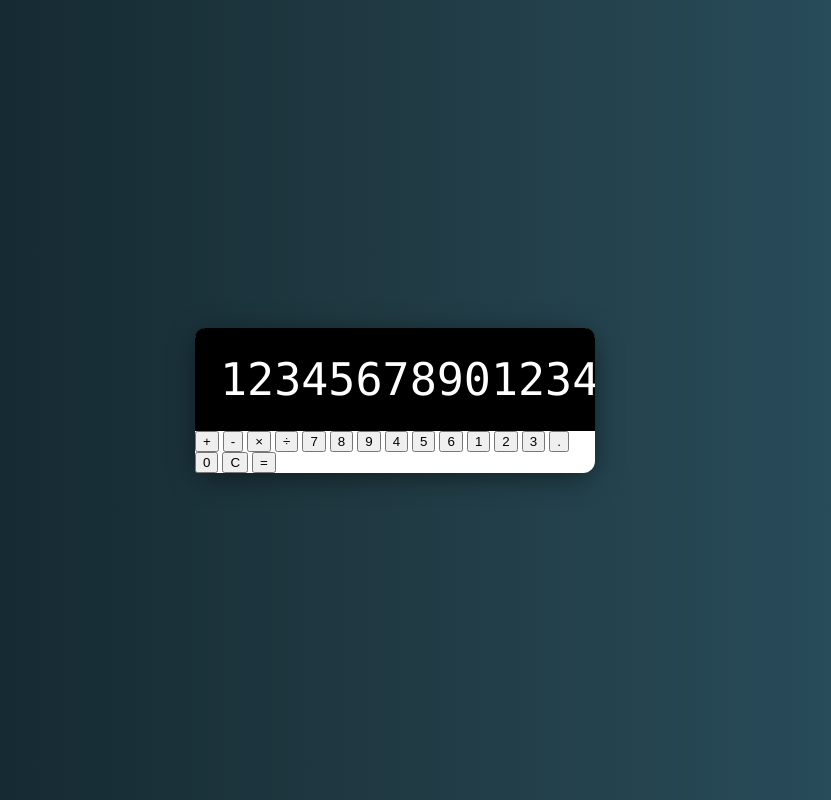
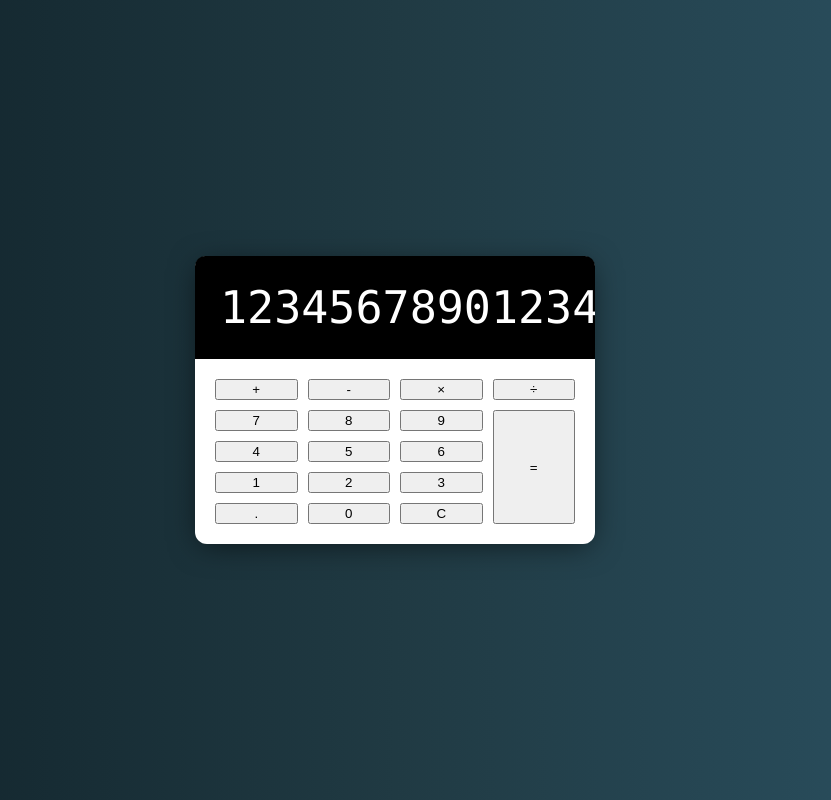
Before and after one commit to faradilshodov/calculator, a plain HTML site: page index.html in a window 1280 px wide. Shown: the whole page, without its empty margins (245-1076 px from the left). Drawn offline with Linux system fonts and the light colour scheme.

Commit message:
Added css grid

```diff
--- a/style.css
+++ b/style.css
@@ -54,3 +54,16 @@ body {
 ::-webkit-scrollbar-thumb:hover {
   background: #555;
 }
+
+/* Buttons */
+.calculator-buttons {
+    display: grid;
+    grid-template-columns: repeat(4, 1fr);
+    grid-gap: 10px;
+    padding: 20px;
+}
+
+.equal-sign {
+    grid-column: -2;
+    grid-row: 2 / span 4;
+}
```
